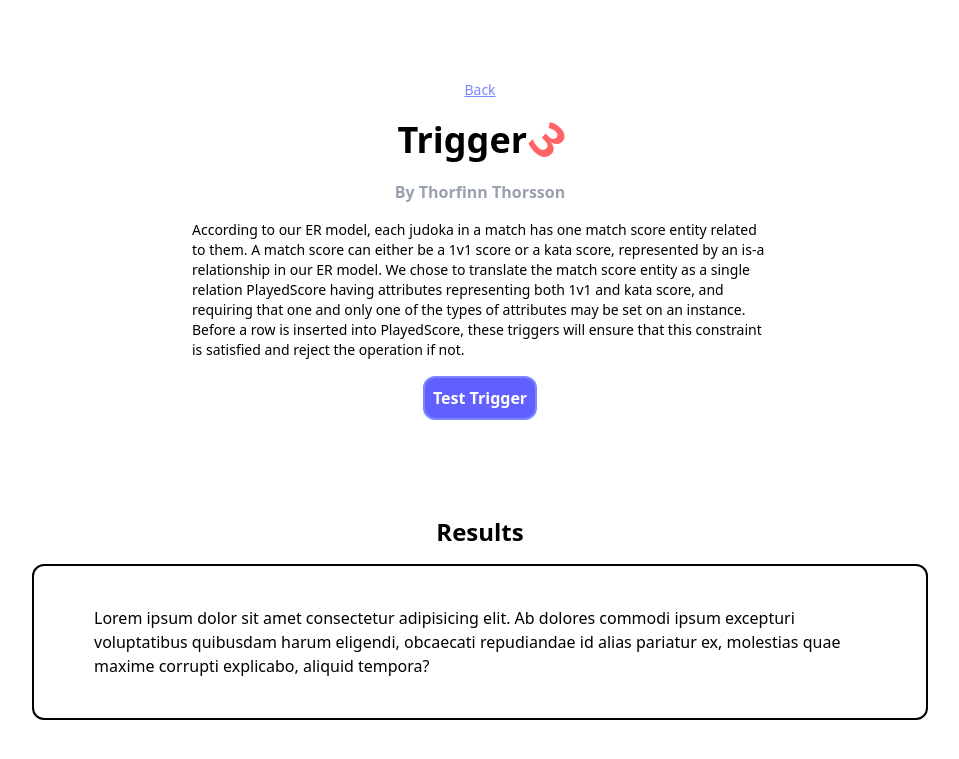
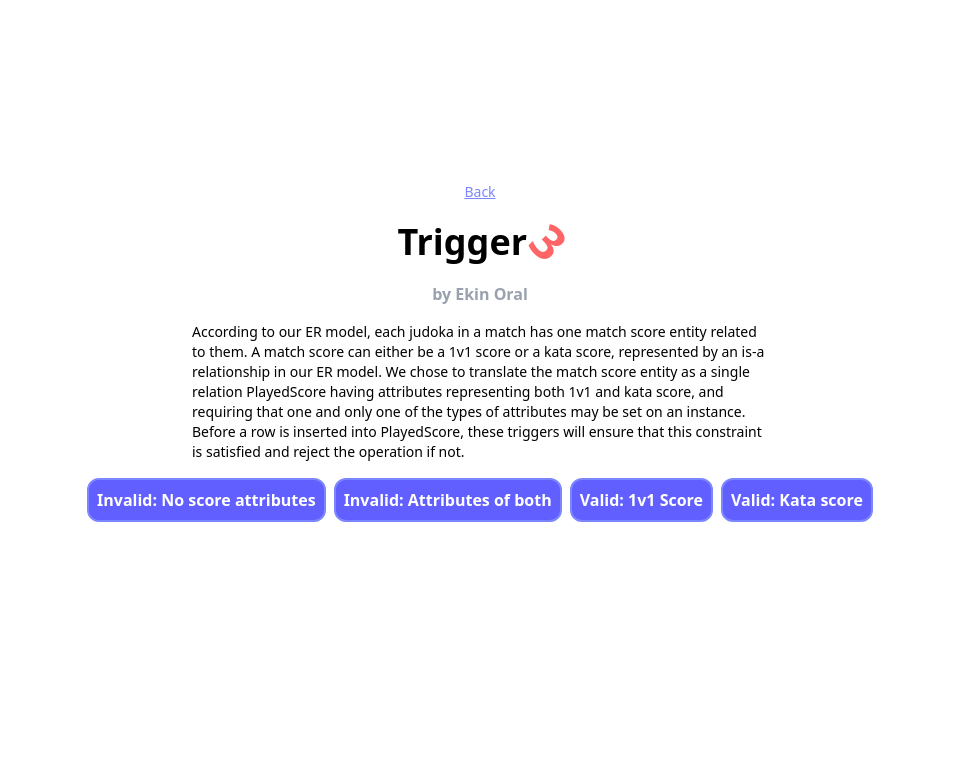
Before and after one commit to oralekin/CS306Phase2, a PHP site: page /triggers/trigger_3/index.php in a window 1280 px wide. Shown: the top 759 px of the page, without its empty margins (160-1119 px from the left). Run offline with PHP 8.4, Linux system fonts and the light colour scheme.

Commit message:
add trigger 3

```diff
--- a/scripts/user/triggers/trigger_3/index.php
+++ b/scripts/user/triggers/trigger_3/index.php
@@ -12,21 +12,132 @@
 <body>
   <div class="flex flex-col gap-4 justify-center items-center min-h-screen">
     <a href="/user" class="text-indigo-400 text-sm hover:text-gray-500 underline ">Back</a>
-        <h1 class="font-bold text-4xl flex gap-2 items-center justify-center">Trigger <div class="text-5xl text-red-400 rotate-45">3</div>
+    <h1 class="font-bold text-4xl flex gap-2 items-center justify-center">Trigger <div
+        class="text-5xl text-red-400 rotate-45">3</div>
     </h1>
-        <div class="font-bold text-md text-gray-400">By Thorfinn Thorsson</div>
-        <p class="max-w-xl text-sm">According to our ER model, each judoka in a match has one match score entity related to
+    <div class="font-bold text-md text-gray-400">by Ekin Oral</div>
+    <p class="max-w-xl text-sm">According to our ER model, each judoka in a match has one match score entity related
+      to
       them. A match score can either be a 1v1 score or a kata score, represented by an is-a relationship
       in our ER model. We chose to translate the match score entity as a single relation PlayedScore
       having attributes representing both 1v1 and kata score, and requiring that one and only one of the
       types of attributes may be set on an instance. Before a row is inserted into PlayedScore, these
       triggers will ensure that this constraint is satisfied and reject the operation if not.</p>
     <form method="post" class="flex gap-2 items-end ">
-            <button value="fire" type="submit" name="fire" class="bg-indigo-500 border-2 border-indigo-400  text-white p-2 cursor-pointer active:scale-95 rounded-xl font-bold">Test Trigger</button>
+      <button value="query1" type="submit" name="query"
+        class="bg-indigo-500 border-2 border-indigo-400  text-white p-2 cursor-pointer active:scale-95 rounded-xl font-bold">
+        Invalid: No score attributes
+      </button>
+      <button value="query2" type="submit" name="query"
+        class="bg-indigo-500 border-2 border-indigo-400  text-white p-2 cursor-pointer active:scale-95 rounded-xl font-bold">
+        Invalid: Attributes of both
+      </button>
+      <button value="query3" type="submit" name="query"
+        class="bg-indigo-500 border-2 border-indigo-400  text-white p-2 cursor-pointer active:scale-95 rounded-xl font-bold">
+        Valid: 1v1 Score
+      </button>
+      <button value="query4" type="submit" name="query"
+        class="bg-indigo-500 border-2 border-indigo-400  text-white p-2 cursor-pointer active:scale-95 rounded-xl font-bold">
+        Valid: Kata score
+      </button>
     </form>
     <div class="flex pt-20 flex-col items-center gap-4">
+      <?php if (($_SERVER["REQUEST_METHOD"] == 'POST') && !empty($_POST['query'])) {
+        ?>
         <div class="font-bold text-2xl">Results</div>
-            <div class="max-w-4xl border-2 border-black rounded-xl px-15 py-10"> Lorem ipsum dolor sit amet consectetur adipisicing elit. Ab dolores commodi ipsum excepturi voluptatibus quibusdam harum eligendi, obcaecati repudiandae id alias pariatur ex, molestias quae maxime corrupti explicabo, aliquid tempora?</div>
+        <div class="max-w-4xl border-2 border-black rounded-xl px-15 py-10">
+          <?php
+          try {
+            $conn = mysqli_connect(getenv("MYSQL_URL"), getenv("MYSQL_USER"), getenv("MYSQL_PASSWORD"), getenv("MYSQL_DATABASE"));
+          } catch (Exception $e) { ?>
+            Error: Unable to connect to MySQL. <br>
+            Debugging errno: <?= mysqli_connect_errno() ?> <br>
+            Debugging error: <?= mysqli_connect_error() ?> <br>
+          <?php }
+          if (isset($conn)) {
+            $query_lists = [
+              'query1' => [ // Invalid: No score attributes
+                /* show  */ 'SELECT count(*) from PlayedScore;',
+                /* pre   */ 'INSERT INTO PlayedScore (jId, mId, ippon, wazari, yuko, kScore, forfeit) VALUES (1, 11, NULL, NULL, NULL, NULL, FALSE);',
+                /* show  */ 'SELECT count(*) from PlayedScore;',
+              ],
+              'query2' => [ // Invalid: Attributes of both
+                /* show  */ 'SELECT count(*) from PlayedScore;',
+                /* pre   */ 'INSERT INTO PlayedScore (jId, mId, ippon, wazari, yuko, kScore, forfeit) VALUES (1, 11, 1, 0, 0, 20, FALSE);',
+                /* show  */ 'SELECT count(*) from PlayedScore;',
+              ],
+              'query3' => [ // Valid: 1v1 Score
+                /* show  */ 'SELECT count(*) from PlayedScore;',
+                /* pre   */ 'INSERT INTO PlayedScore (jId, mId, ippon, wazari, yuko, kScore, forfeit) VALUES (1, 11, 0, 2, 3, NULL, FALSE);',
+                /* show  */ 'SELECT count(*) from PlayedScore;',
+                /* clean */ 'DELETE FROM PlayedScore WHERE jId = 1 AND mId = 11;',
+              ],
+              'query4' => [ // Valid: Kata score
+                /* show  */ 'SELECT count(*) from PlayedScore;',
+                /* pre   */ 'INSERT INTO PlayedScore (jId, mId, ippon, wazari, yuko, kScore, forfeit) VALUES (1, 11, NULL, NULL, NULL, 10, FALSE);',
+                /* show  */ 'SELECT count(*) from PlayedScore;',
+                /* clean */ 'DELETE FROM PlayedScore WHERE jId = 1 AND mId = 11;',
+              ],
+            ];
+
+
+            if (!isset($query_lists[$_POST['query']])) {
+              echo "Something went wrong!";
+            } else {
+              foreach ($query_lists[$_POST['query']] as $query) {
+                ?>
+                <?= isset($first) ? '<hr>' : (($first = true) && '') ?>
+                <div class="p-1 m-1">
+                  <strong>Query:</strong><br><code class="ml-4"> <?= $query ?> </code><br>
+                  <strong>Result:</strong>
+                  <blockquote class="ml-4">
+                    <?php
+                    try {
+                      $res = $conn->query($query);
+                    } catch (Exception $e) {
+                      $res = false;
+                    }
+
+                    if ($res == false) {
+                      echo "<strong>Error:</strong> $conn->error";
+
+                    } else {
+                      echo "<strong>Success.</strong><br>";
+                      if (!is_bool($res)) {
+                        ?>
+                        <table class="border border-2 border-collapse m-1">
+                          <thead class="border border-b-2 border-gray-500">
+                            <tr>
+                              <?php foreach ($res->fetch_fields() as $field) { ?>
+                                <th class="py-1 px-2"><?= $field->name ?></th>
+                              <?php } ?>
+                            </tr>
+                          </thead>
+                          <?php foreach ($res as $row) { ?>
+                            <tr>
+                              <?php foreach ($row as $cell) { ?>
+                                <td class="py-1 px-2 border"><?= $cell ?></td>
+                              <?php } ?>
+                            </tr>
+                          <?php } ?>
+                        </table>
+
+                        <?php
+                      }
+                    }
+                    ?>
+                  </blockquote>
+                </div>
+                <?php
+              }
+            }
+
+            $conn->close();
+          }
+
+
+      }
+      ?>
       </div>
     </div>
 </body>
```
Lines whose indentation alone changed are shown as unchanged.
